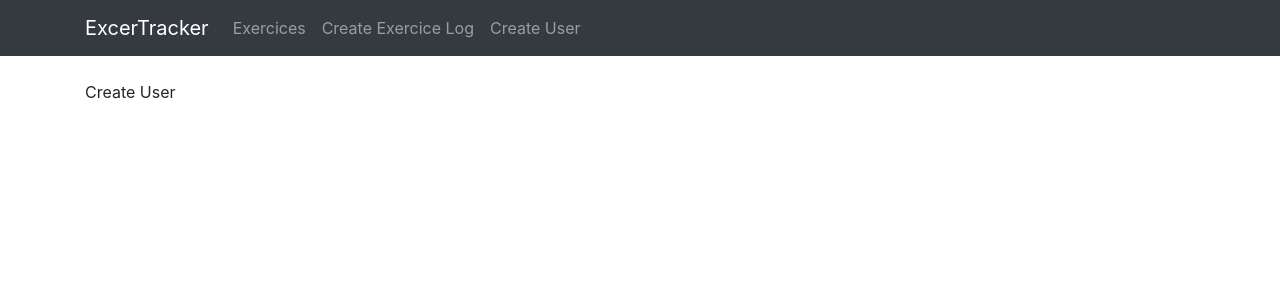
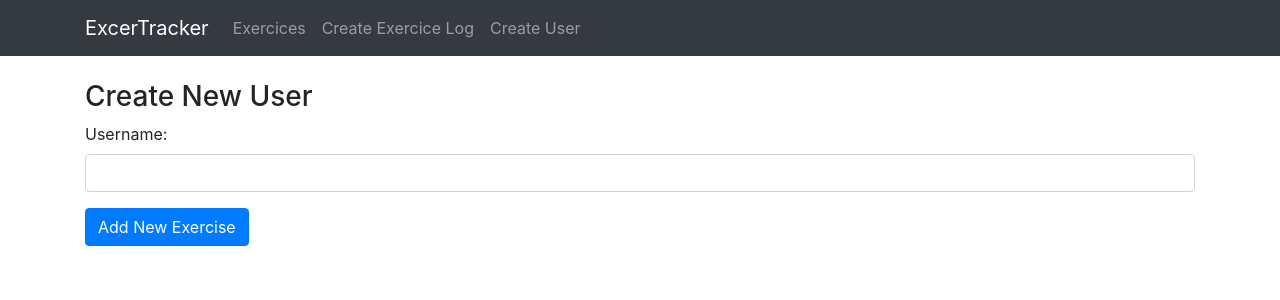
Before and after one commit to cornets28/mern-exercise-tracker, a React (Create React App) app: page /user in a window 1280 px wide. Shown: the top 300 px of the page. Built offline with nearby package versions, Linux system fonts and the light colour scheme; the HTML template or start-up script is replaced by a standard one.

Commit message:
create a method and a form for user creation

```diff
--- a/src/components/create-exercise.component.js
+++ b/src/components/create-exercise.component.js
@@ -57,6 +57,7 @@ export default class CreateExercices extends Component {
     };
 
     window.location = "/";
+    console.log(exercise);
   }
 
   render() {
--- a/src/components/create-user.component.js
+++ b/src/components/create-user.component.js
@@ -1,10 +1,53 @@
 import React, { Component } from "react";
 
 export default class CreateUsers extends Component {
+  constructor(props) {
+    super(props);
+
+    this.usernameOnChange = this.usernameOnChange.bind(this);
+    this.onSubmit = this.onSubmit.bind(this);
+
+    this.state = {
+      username: ""
+    }
+  }
+
+   usernameOnChange(event) {
+    this.setState({ username: event.target.value })
+  }
+
+    onSubmit() {
+    // eslint-disable-next-line no-restricted-globals
+    event.preventDefault();
+
+    const user = {
+      username: this.state.username,
+    };
+    this.setState({ username: "" });
+    console.log(user);
+  }
   render() {
     return (
       <div>
-        <p className="">Create User</p>
+      <h3 className="">Create New User</h3>
+        <form onSubmit={this.onSubmit}>
+
+          <div className="form-group">
+            <label>Username:</label>
+            <input
+              type="text"
+              className="form-control"
+              value={this.state.username}
+              onChange={this.usernameOnChange}
+            />
+          </div>
+
+
+
+          <div className="form-group">
+            <input type="submit" value="Add New Exercise" className="btn btn-primary"/>
+          </div>
+        </form>
       </div>
     );
   }
```
